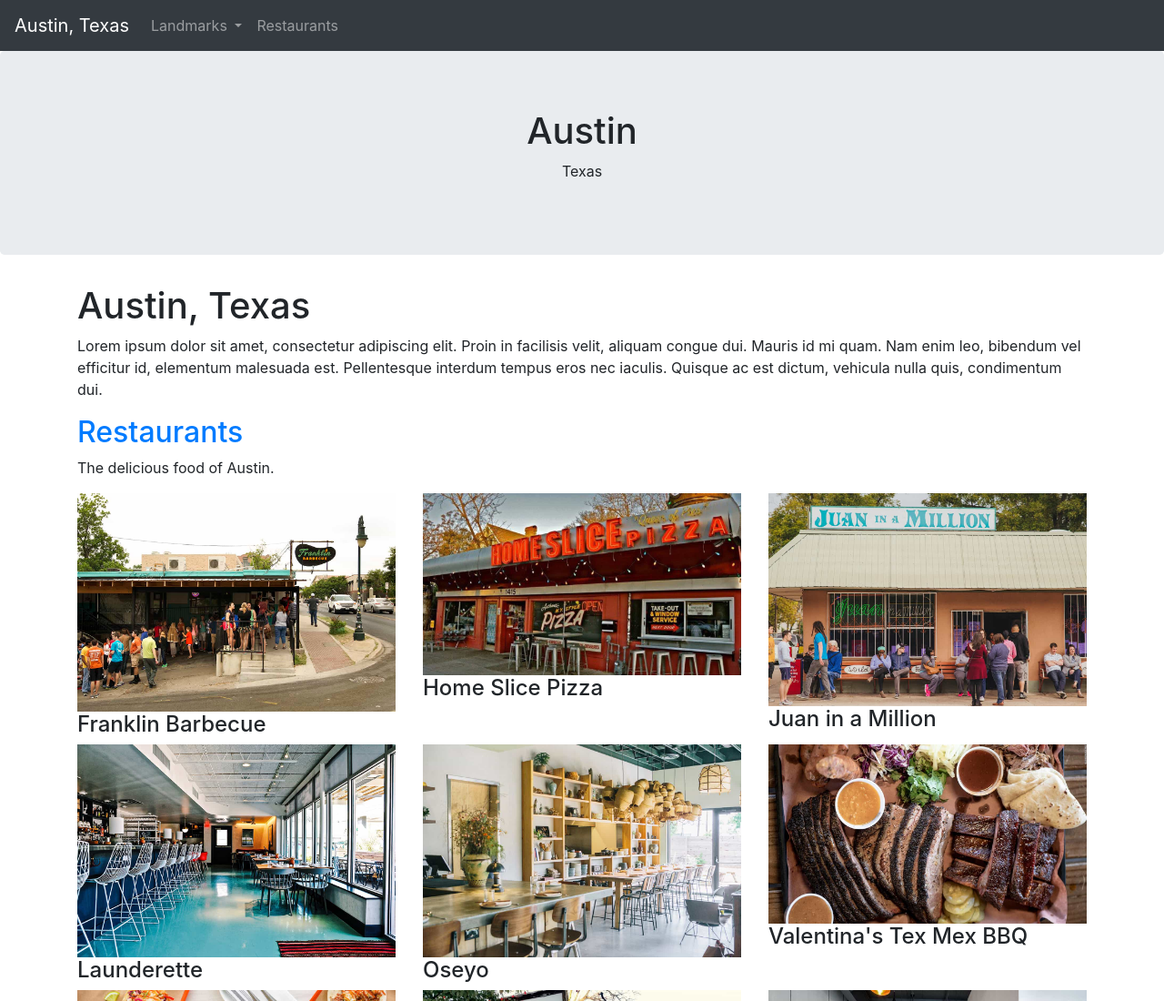
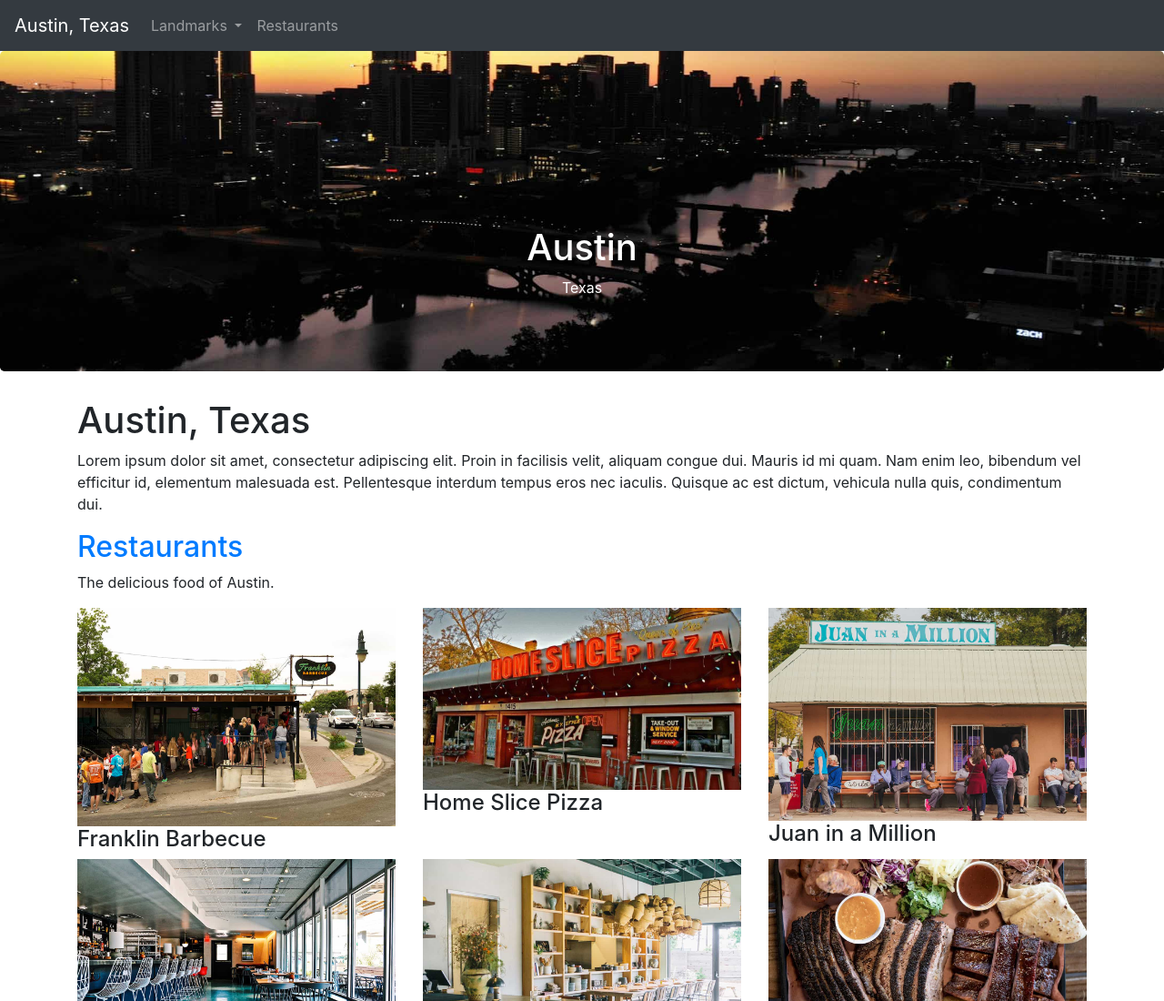
Before and after one commit to drewvanchau/drewvanchau-final, a website: page docs/index.html in a window 1280 px wide. Shown: the top 1100 px of the page at 91% size. Drawn offline with Linux system fonts and the light colour scheme.

Commit message:
update III

```diff
--- a/src/scss/jumbotron.scss
+++ b/src/scss/jumbotron.scss
@@ -2,7 +2,7 @@
     background: url(../img/img-austin/cmc-austin-sunrise-20200614.jpg) no-repeat center;
     background-size: cover;
     color: white;
-    padding-top: 12rem
+    padding-top: 12rem,
   }
 
   .jumbotron {
--- a/src/scss/main.scss
+++ b/src/scss/main.scss
@@ -21,6 +21,8 @@
 // Import partials
 @import "nav";
 
+@import "jumbotron";
+
 h3 {
   font-size: 1.5rem;
 }
```
Also changed, not shown: docs/css/jumbotron.css, docs/css/main.css.
